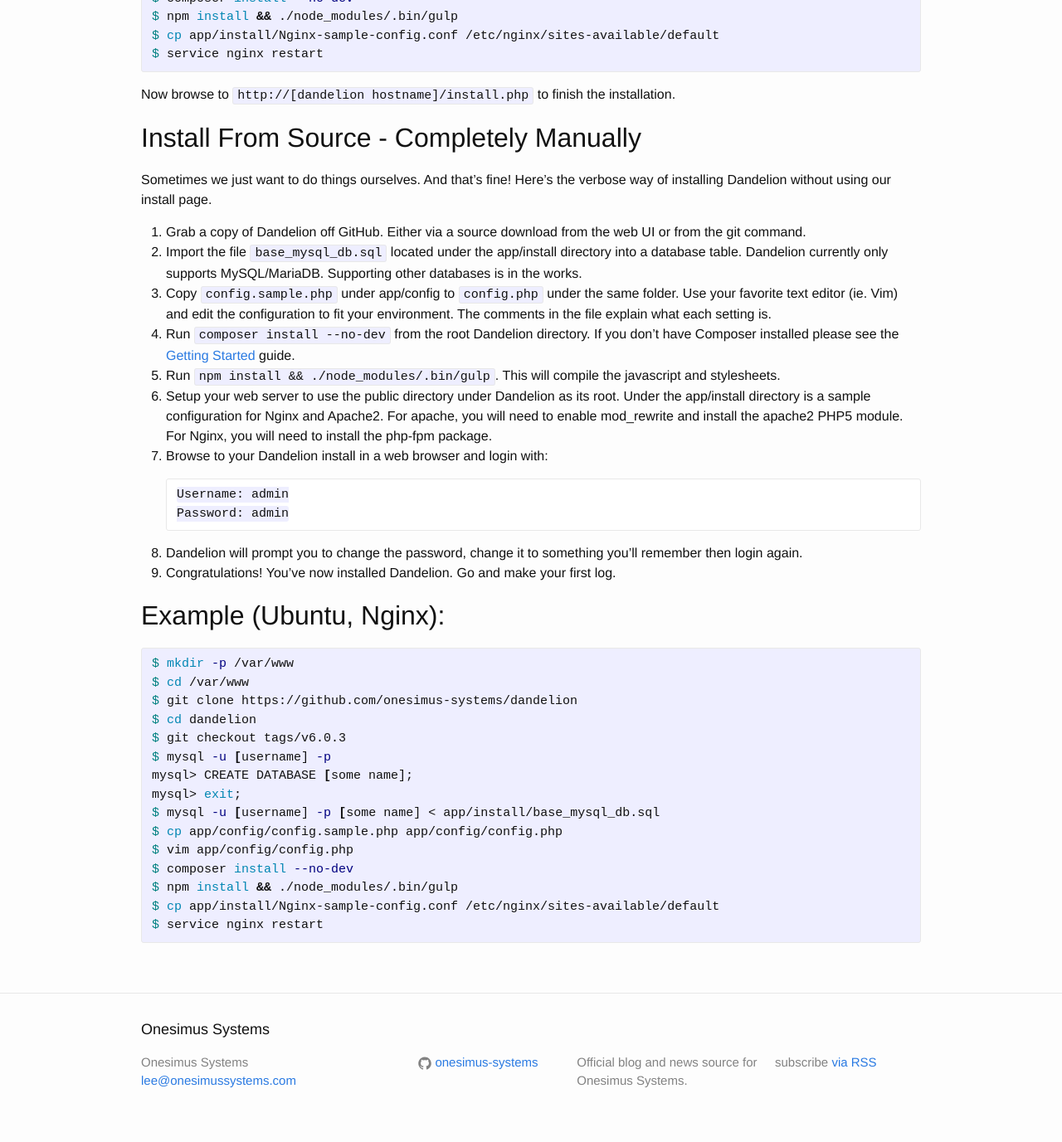
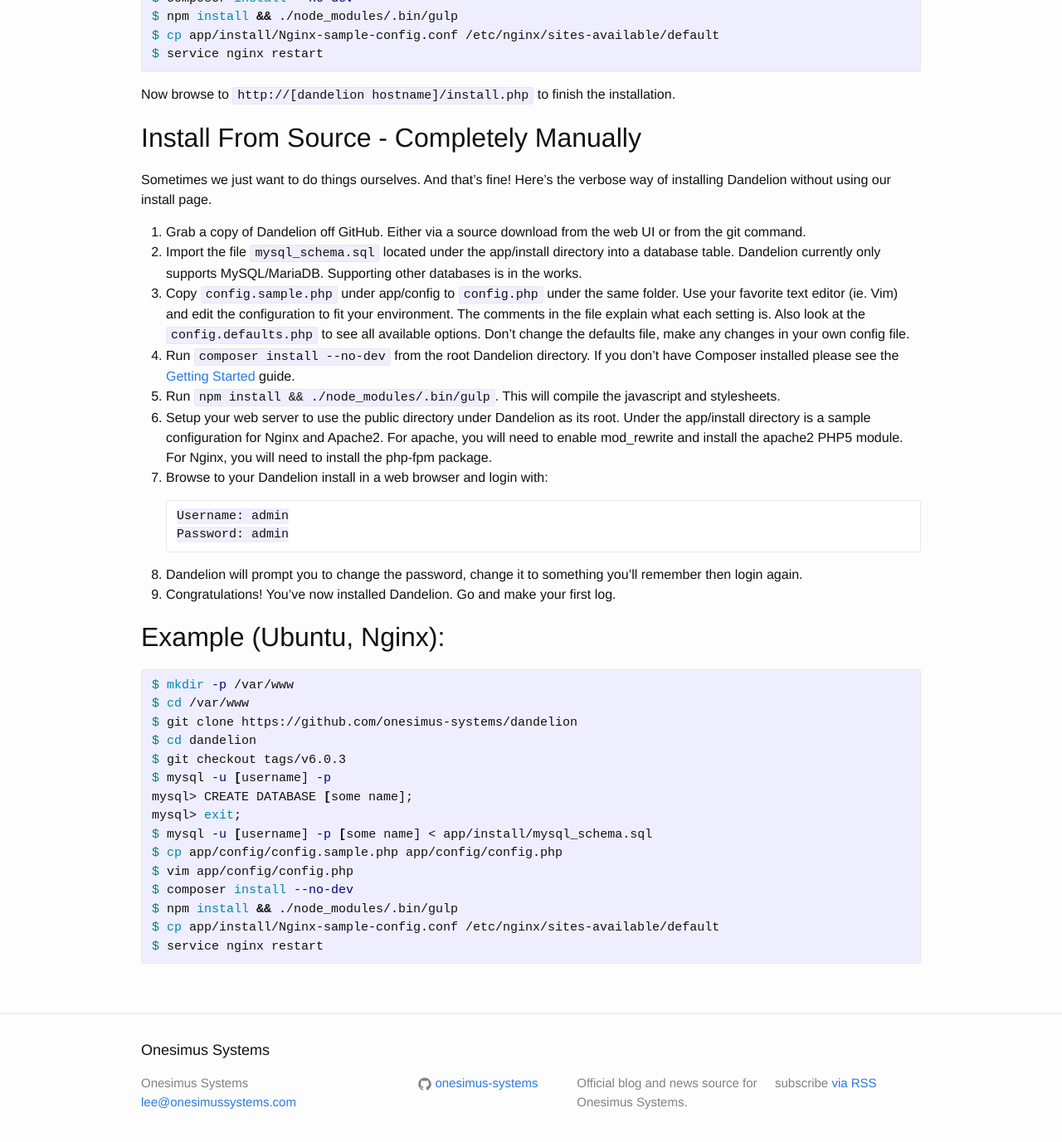
Before and after one commit to onesimus-systems/onesimus-systems.github.io, a Jekyll site: the page built from dandelion/install.md, in a window 1280 px wide and 1400 px high, scrolled down 1894 px. Shown: the top 1377 px of the window at 83% size. Built offline with Jekyll 4.4.1, drawn with Linux system fonts in a browser that asks for light colours; some of the changed text lies outside the part shown.

Commit message:
Fixed a typo, fixed database SQL file name in installation instructions

````diff
--- a/dandelion/install.md
+++ b/dandelion/install.md
@@ -100,8 +100,8 @@ Install From Source - Completely Manually
 Sometimes we just want to do things ourselves. And that's fine! Here's the verbose way of installing Dandelion without using our install page.
 
 1. Grab a copy of Dandelion off GitHub. Either via a source download from the web UI or from the git command.
-2. Import the file ```base_mysql_db.sql``` located under the app/install directory into a database table. Dandelion currently only supports MySQL/MariaDB. Supporting other databases is in the works.
-3. Copy ```config.sample.php``` under app/config to ```config.php``` under the same folder. Use your favorite text editor (ie. Vim) and edit the configuration to fit your environment. The comments in the file explain what each setting is.
+2. Import the file ```mysql_schema.sql``` located under the app/install directory into a database table. Dandelion currently only supports MySQL/MariaDB. Supporting other databases is in the works.
+3. Copy ```config.sample.php``` under app/config to ```config.php``` under the same folder. Use your favorite text editor (ie. Vim) and edit the configuration to fit your environment. The comments in the file explain what each setting is. Also look at the ```config.defaults.php``` to see all available options. Don't change the defaults file, make any changes in your own config file.
 4. Run ```composer install --no-dev``` from the root Dandelion directory. If you don't have Composer installed please see the [Getting Started](https://getcomposer.org/doc/00-intro.md) guide.
 5. Run ```npm install && ./node_modules/.bin/gulp```. This will compile the javascript and stylesheets.
 6. Setup your web server to use the public directory under Dandelion as its root. Under the app/install directory is a sample configuration for Nginx and Apache2. For apache, you will need to enable mod_rewrite and install the apache2 PHP5 module. For Nginx, you will need to install the php-fpm package.
@@ -127,7 +127,7 @@ $ git checkout tags/v6.0.3
 $ mysql -u [username] -p
 mysql> CREATE DATABASE [some name];
 mysql> exit;
-$ mysql -u [username] -p [some name] < app/install/base_mysql_db.sql
+$ mysql -u [username] -p [some name] < app/install/mysql_schema.sql
 $ cp app/config/config.sample.php app/config/config.php
 $ vim app/config/config.php
 $ composer install --no-dev
````
Also changed, not shown: other parts of dandelion/install.md (+1 -1 lines).
